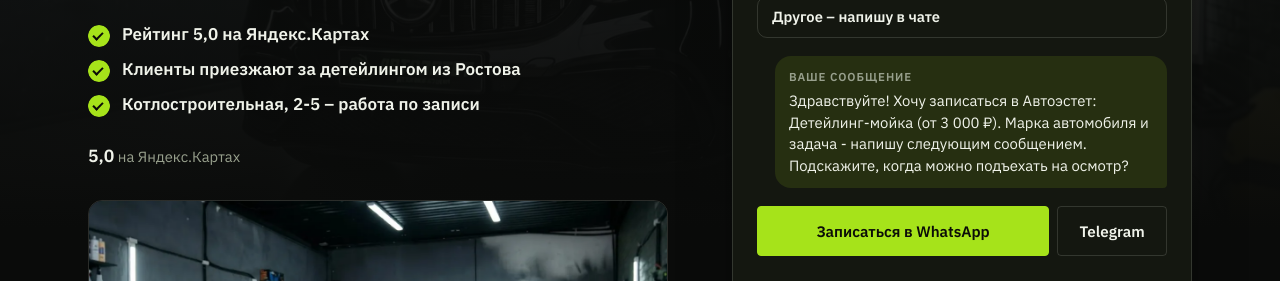
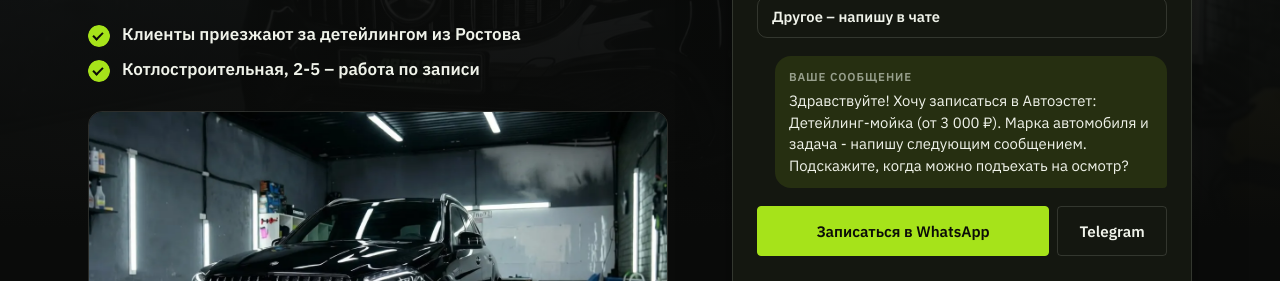
Before and after one commit to Maya13-tet/avtoestet-taganrog, a plain HTML site: page index.html in a window 1280 px wide. Shown: the part 446-727 px from the top of the page. Drawn offline with Linux system fonts and the light colour scheme.

Commit message:
Публикация 25.11 18:25

```diff
--- a/index.html
+++ b/index.html
@@ -39,8 +39,7 @@ h1, h2, h3, .s-bar__brand, .s-board__title, .s-widget__title { font-style: itali
       <p class="s-eyebrow">Детейлинг по записи</p>
       <h1>Детейлинг в Таганроге – за которым едут из Ростова</h1>
       <p class="s-lead">Детейлинг: полировка, химчистка, нанесение защитных покрытий, установка дополнительного оборудования.</p>
-      <ul class="s-ticks"><li>Рейтинг 5,0 на Яндекс.Картах</li><li>Клиенты приезжают за детейлингом из Ростова</li><li>Котлостроительная, 2-5 – работа по записи</li></ul>
-      <p class="s-rating"><b>5,0</b> на Яндекс.Картах</p>
+      <ul class="s-ticks"><li>Клиенты приезжают за детейлингом из Ростова</li><li>Котлостроительная, 2-5 – работа по записи</li></ul>
       <figure class="s-hero__photo"><img class="" src="assets/hero.webp" alt="Чёрный Mercedes в детейлинг-студии Автоэстет в Таганроге" loading="lazy" decoding="async"></figure>
     </div>
     <div class="s-hero__widget" id="widget"><form class="s-widget" data-s-booking data-message="Здравствуйте! Хочу записаться в Автоэстет: {услуга}. Марка автомобиля и задача - напишу следующим сообщением. Подскажите, когда можно подъехать на осмотр?" onsubmit="return false">
@@ -135,7 +134,7 @@ h1, h2, h3, .s-bar__brand, .s-board__title, .s-widget__title { font-style: itali
   </section>
 
   <section class="s-section s-reveal">
-    <header class="s-section__head s-section__head--reviews"><h2>Отзывы с Яндекс.Карт</h2><p class="s-reviews__rating"><span class="s-reviews__num">5,0</span><span class="s-reviews__stars" style="--r: 5" aria-label="рейтинг 5,0 из 5"></span><a class="s-reviews__all" href="https://yandex.ru/maps/org/avtoestet/165487866267/" target="_blank" rel="noopener">Читать все отзывы на Яндекс.Картах</a></p></header>
+    <header class="s-section__head s-section__head--reviews"><h2>Отзывы с Яндекс.Карт</h2><a class="s-reviews__all" href="https://yandex.ru/maps/org/avtoestet/165487866267/" target="_blank" rel="noopener">Читать все отзывы на Яндекс.Картах</a></header>
     <ul class="s-reviews">
       <li><blockquote>«Не первый раз обращаюсь к Дмитрию, и с уверенностью могу сказать — он профессионал своего дела. Авто выглядит как новое, очень бережное отношение, мастер с удовольствием ответит на все ваши вопросы, подробно всё объяснит, без навязывания лишних услуг. Все работы были выполнены в срок, с удовольствием вернусь к Дмитрию ещё раз!»</blockquote><p class="s-reviews__who">Дарья Прилепа · 24 сентября</p></li>
       <li><blockquote>«Способен индивидуально подойти к работе и требованиям заказчика! Душевно отнёсся к моей машине! Максимальное внимание ко всем мелочам и требованиям! Трудно найти в этом городе людей, способных на таком уровне выполнять свою работу! Максимальный респект и процветания твоему делу 🤝»</blockquote><p class="s-reviews__who">Анастасия · 14 июня</p></li>
```
